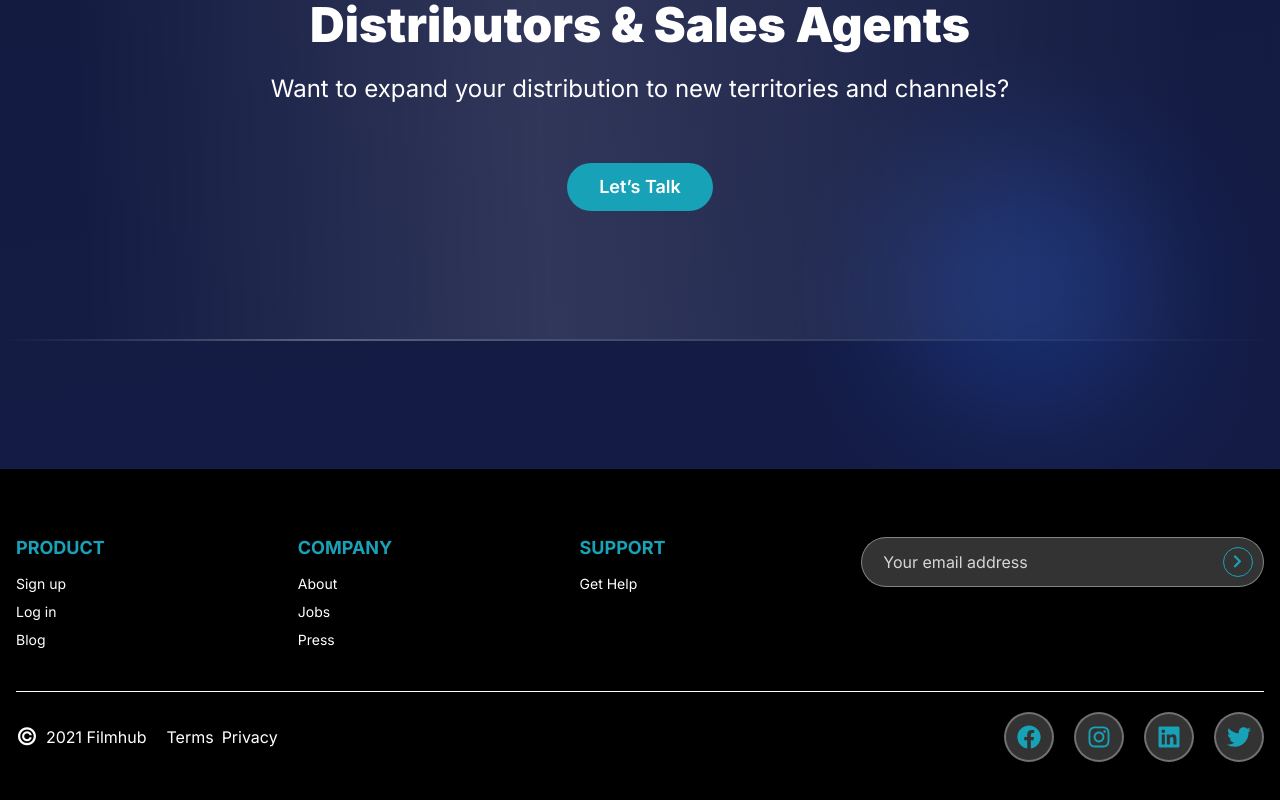
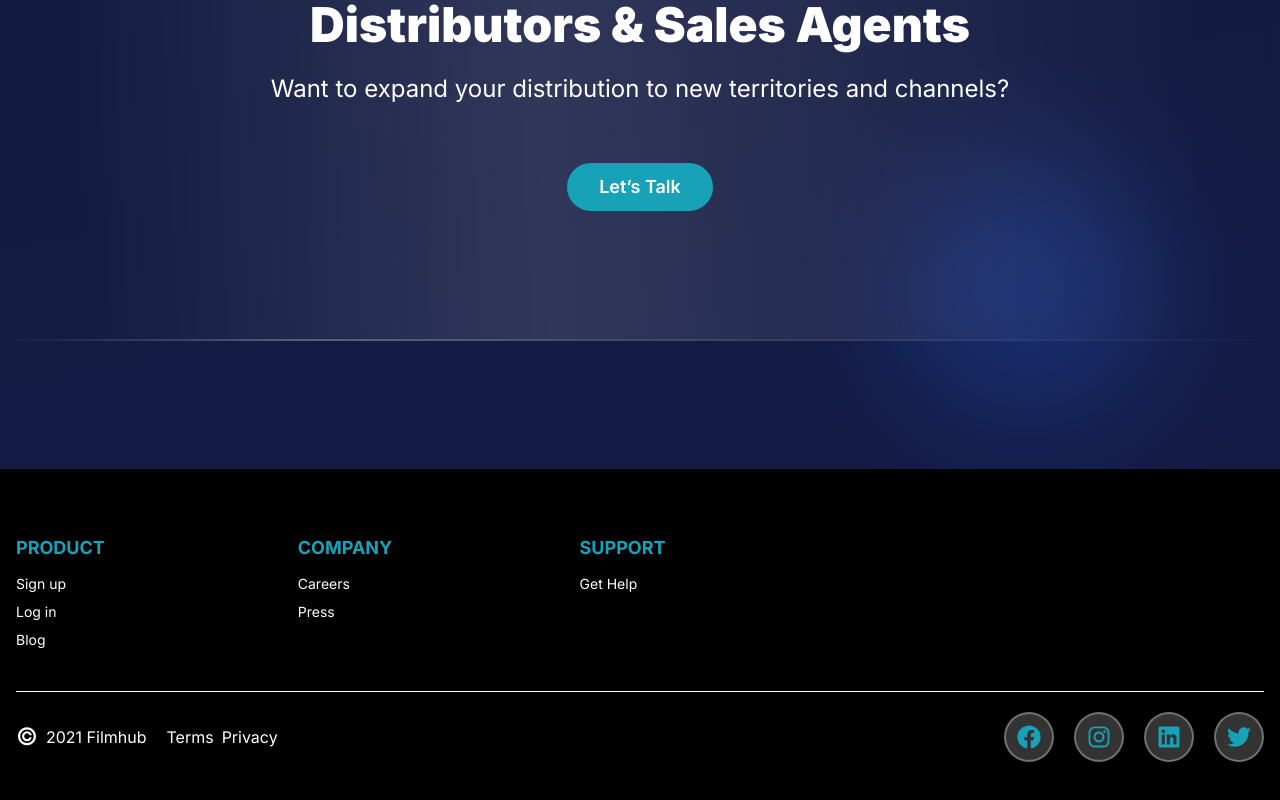
Before and after one commit to darrellpike/chakra-ui-website, a Next.js app: page / in a window 1280 px wide. Shown: the part 5665-6465 px from the top of the page. Built offline with nearby package versions, Linux system fonts and the light colour scheme.

Commit message:
Update: Footer

```diff
--- a/configs/appConfig.js
+++ b/configs/appConfig.js
@@ -73,12 +73,8 @@ const app = {
         title: 'Company',
         links: [
           {
-            label: 'About',
-            href: '#',
-          },
-          {
-            label: 'Jobs',
-            href: '#',
+            label: 'Careers',
+            href: 'https://filmhub.com/jobs/',
           },
           {
             label: 'Press',
--- a/sections/Footer/index.jsx
+++ b/sections/Footer/index.jsx
@@ -81,7 +81,7 @@ const Footer = ({ data }) => {
           </Grid>
         </GridItem>
         <GridItem colSpan={{ base: 12, md: 4, lg: 4 }}>
-          <Box>
+          {/* <Box>
             {form.title &&
               <Heading
                 as="h3"
@@ -114,7 +114,7 @@ const Footer = ({ data }) => {
               </form>
             }
 
-          </Box>
+          </Box> */}
         </GridItem>
       </Grid>
 
```
